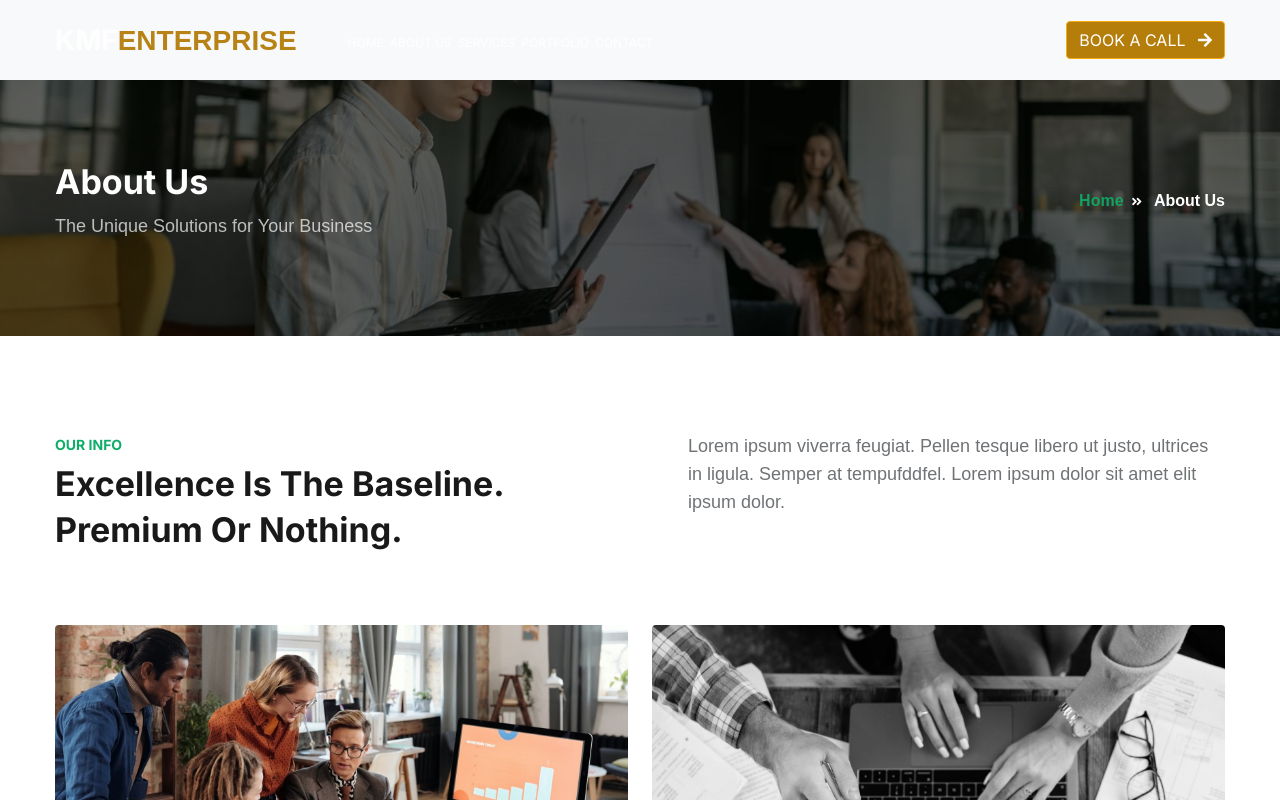
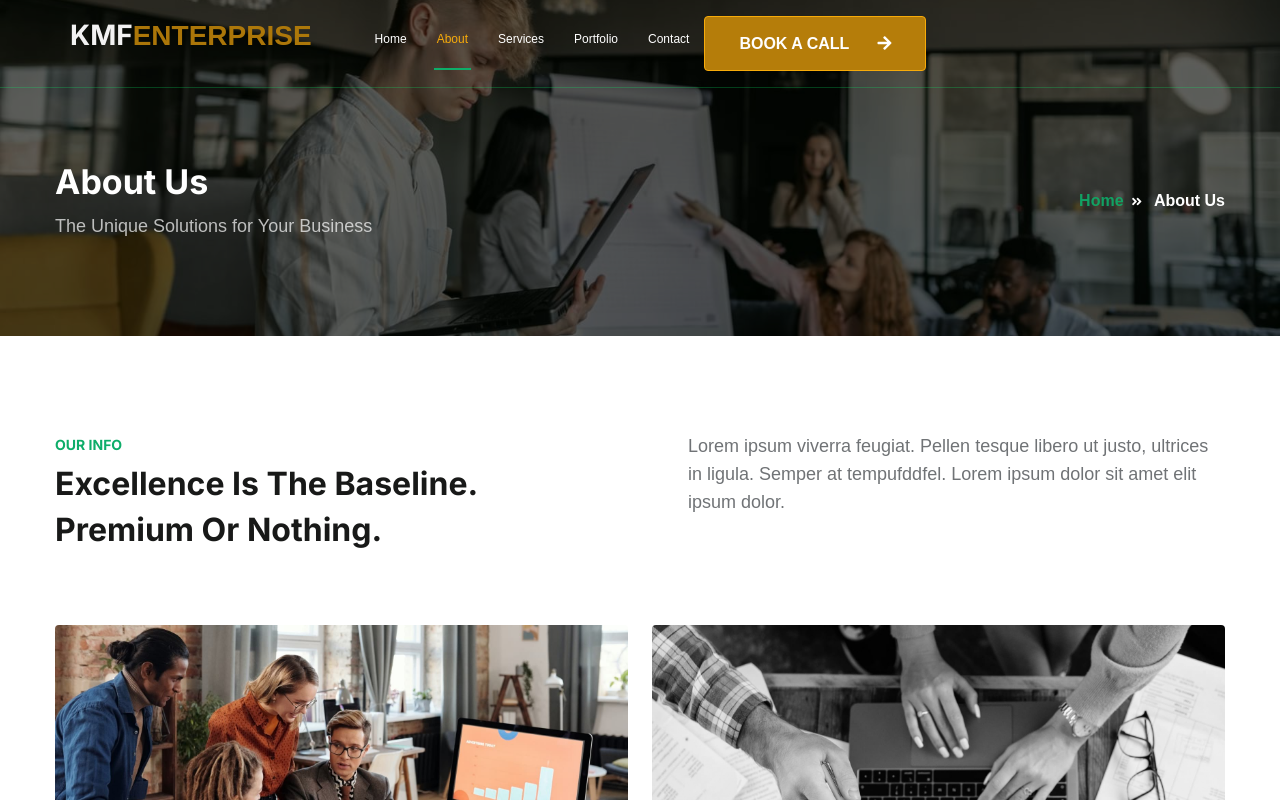
Before and after one commit to KMF21/KMFenterpriseMain, a Next.js app: page /about in a window 1280 px wide. Shown: the top 800 px of the page. Built offline with nearby package versions, Linux system fonts and the light colour scheme.

Commit message:
done mobile menu

```diff
--- a/components/Navbar.tsx
+++ b/components/Navbar.tsx
@@ -1,18 +1,15 @@
 "use client";
 import React, { useEffect, useState } from "react";
 import Link from "next/link";
-import Search from "./Search";
 import Container from "react-bootstrap/Container";
-import Nav from "react-bootstrap/Nav";
 import Navbar from "react-bootstrap/Navbar";
-import NavDropdown from "react-bootstrap/NavDropdown";
+import { usePathname } from "next/navigation";
 
 function Navbar1() {
   const [change, setChange] = useState(false);
-  const [isClicked1, setIsClicked1] = useState(false);
-  const [isClicked2, setIsClicked2] = useState(false);
-  const [isClicked3, setIsClicked3] = useState(false);
-  const [isClicked4, setIsClicked4] = useState(false);
+  const [menuOpen, setMenuOpen] = useState(false);
+
+  const pathname = usePathname();
 
   useEffect(() => {
     const handleScroll = () => {
@@ -34,34 +31,106 @@ function Navbar1() {
   return (
     <div
       id="site-header header"
-      className={`fixed-top ${change && "nav-fixed"}`}
+      className={`w3l-header fixed-top ${change && "nav-fixed"}`}
     >
       <div className="container">
         <nav className="navbar navbar-expand-lg navbar-light stroke py-lg-0">
           <Navbar
             expand="lg"
-            bg="light"
-            className={`${change ? "nav-fixed" : ""}`}
-            fixed="top"
+            expanded={menuOpen}
+            onToggle={() => setMenuOpen(!menuOpen)}
+            className={`navbar navbar-expand-lg navbar-light stroke py-lg-0 ${
+              change ? "nav-fixed" : ""
+            }`}
           >
             <Container>
-              <Navbar.Brand as={Link} href="/" className="navbar-brand pe-xl-5 pe-lg-4">
-                KMF<span className="w3yellow">enterprise</span>
-              </Navbar.Brand>
-              <Navbar.Toggle aria-controls="basic-navbar-nav" />
-              <Navbar.Collapse id="basic-navbar-nav">
-                <Nav className="me-auto">
-                  <Nav.Link href="#home">HOME</Nav.Link>
-                  <Nav.Link href="/about">ABOUT US</Nav.Link>
-                  <Nav.Link href="/services">SERVICES</Nav.Link>
-                  <Nav.Link href="/portfolio">PORTFOLIO</Nav.Link>
-                  <Nav.Link href="/contact">CONTACT</Nav.Link>
-                </Nav>
-                <div className="d-flex">
-                  <Link href="/contact" className="btn btn-primary">
-                    BOOK A CALL <i className="fas fa-arrow-right ms-2" />
-                  </Link>
-                </div>
+              <div className="d-flex justify-content-between align-items-center">
+                <Navbar.Brand
+                  as={Link}
+                  href="/"
+                  className="navbar-brand pe-xl-5 pe-lg-4"
+                >
+                  KMF<span className="w3yellow">enterprise</span>
+                </Navbar.Brand>
+                <Navbar.Toggle
+                  aria-controls="basic-navbar-nav"
+                  className="ms-auto border-0"
+                  style={{
+                    backgroundColor: "#b57d0a",
+                    borderRadius: "4px",
+                    margin: "1rem",
+                  }}
+                >
+                  <i
+                    className={`fas ${
+                      menuOpen ? "fa-times" : "fa-bars"
+                    }  fa-lg text-white p-2`}
+                  ></i>
+                </Navbar.Toggle>
+              </div>
+              <Navbar.Collapse
+                id="basic-navbar-nav"
+                // className="d-flex flex-column flex-lg-row align-items-center justify-content-between w-100"
+              >
+                <ul className="navbar-nav me-lg-auto my-2 my-lg-0 navbar-nav-scroll">
+                  <li className="nav-item">
+                    <Link
+                      href="/"
+                      className={`nav-link ${pathname === "/" && "active"}`}
+                      aria-current="page"
+                    >
+                      Home
+                    </Link>
+                  </li>
+                  <li className="nav-item">
+                    <Link
+                      href="/about"
+                      className={`nav-link ${
+                        pathname === "/about" && "active"
+                      }`}
+                    >
+                      About
+                    </Link>
+                  </li>
+                  <li className="nav-item">
+                    <Link
+                      href="/services"
+                      className={`nav-link ${
+                        pathname === "/services" && "active"
+                      }`}
+                    >
+                      Services
+                    </Link>
+                  </li>
+                  <li className="nav-item">
+                    <Link
+                      href="/portfolio"
+                      className={`nav-link ${
+                        pathname === "/portfolio" && "active"
+                      }`}
+                    >
+                      Portfolio
+                    </Link>
+                  </li>
+                  <li className="nav-item">
+                    <Link
+                      href="/contact"
+                      className={`nav-link ${
+                        pathname === "/contact" && "active"
+                      }`}
+                    >
+                      Contact
+                    </Link>
+                  </li>
+                </ul>
+                <ul className="header-search mt-3 me-lg-4">
+                  <li className="get-btn">
+                    <Link href="/contact" className="btn btn-style btn-primary">
+                      BOOK A CALL{" "}
+                      <i className="fas fa-arrow-right ms-lg-4 ms-2" />
+                    </Link>
+                  </li>
+                </ul>
               </Navbar.Collapse>
             </Container>
           </Navbar>
```
Also changed, not shown: packages/ui/assets/css/style-starter.css.
